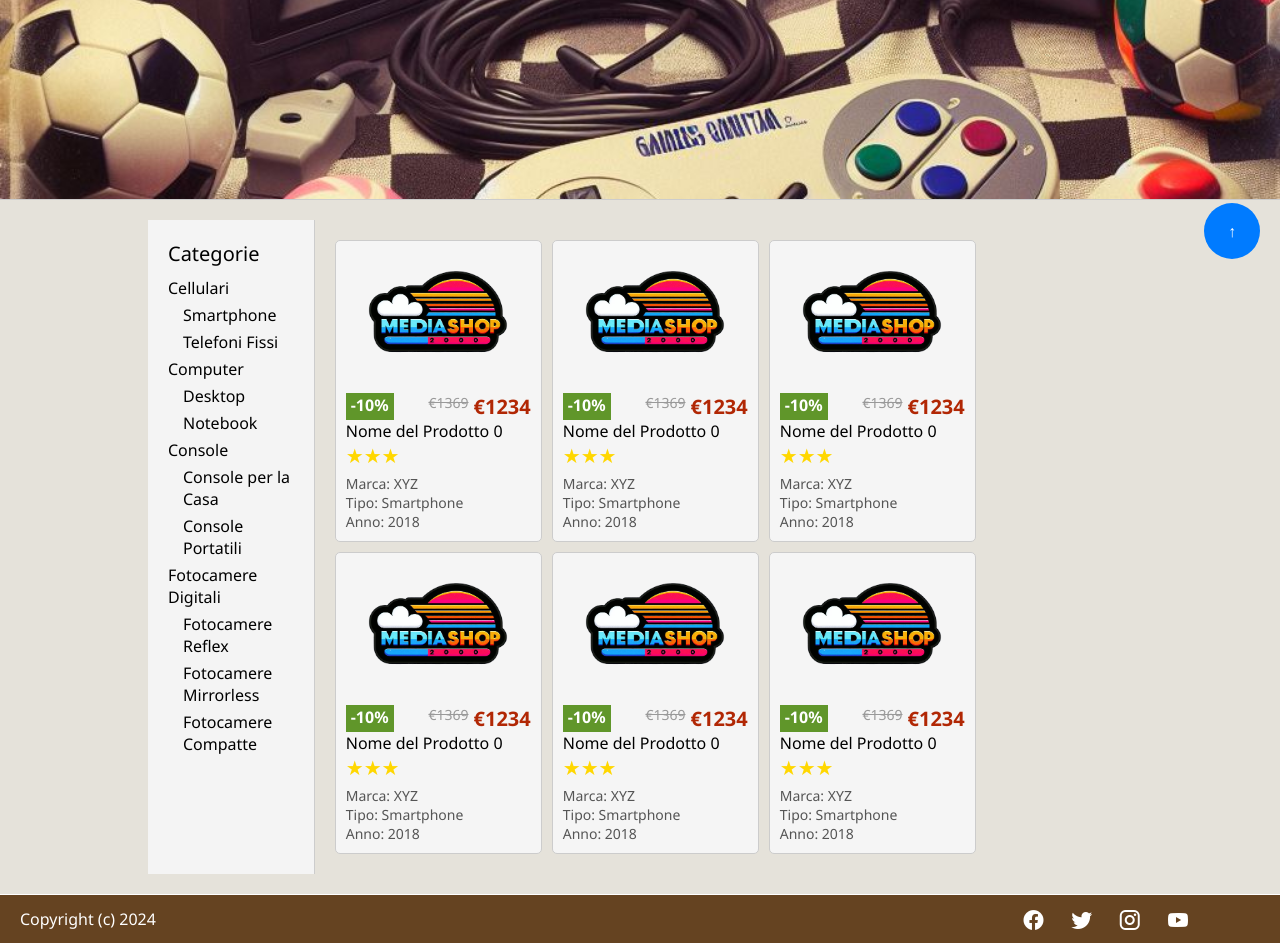
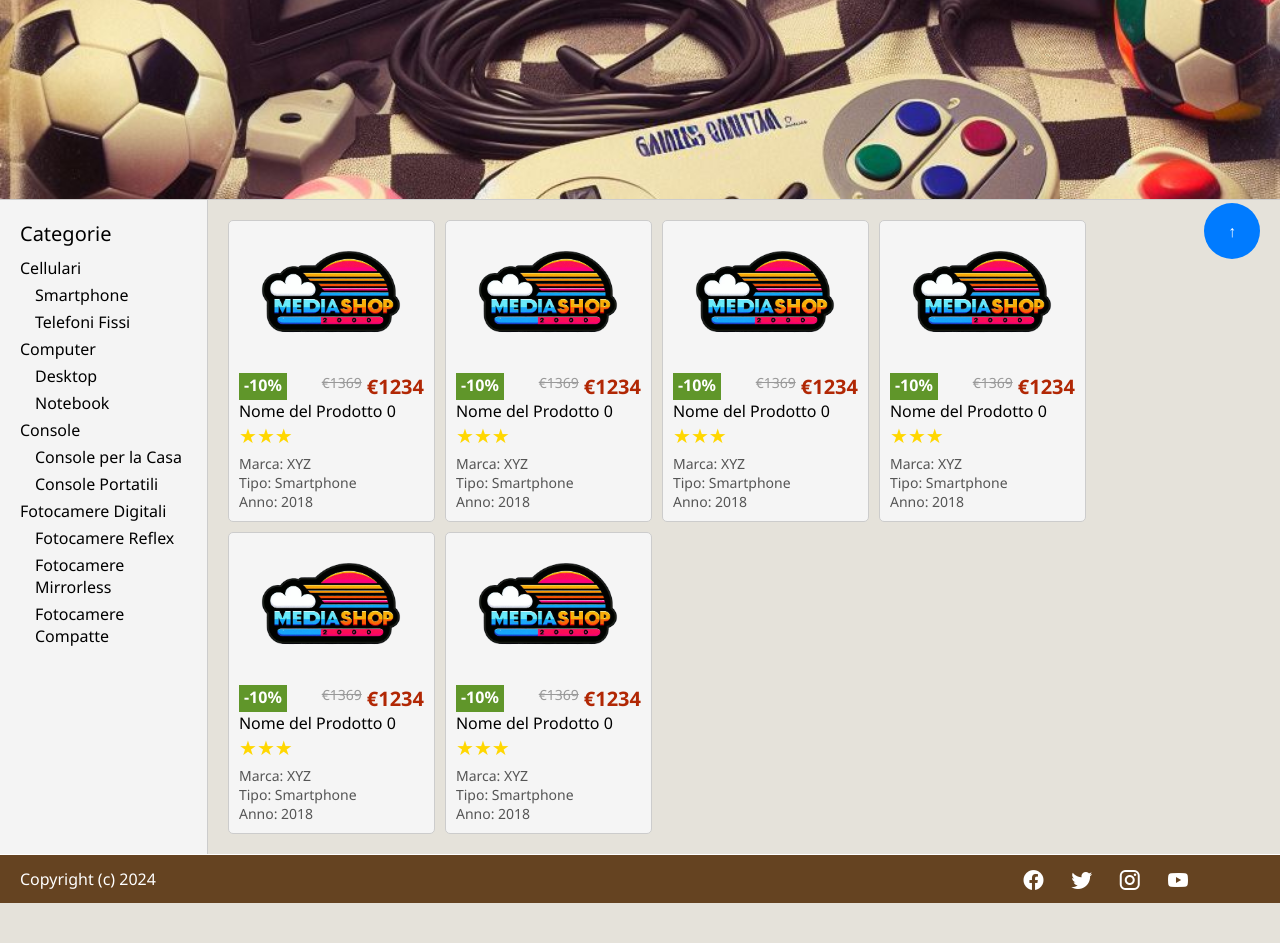
Before and after one commit to AllgStudio/MediaShop2000_AIO, a PHP site: page /shop.php in a window 1280 px wide. Shown: the part 521-1464 px from the top of the page. After the commit the page ends 1424 px from the top, so only its background shows below. Run offline with PHP 8.4, Linux system fonts and the light colour scheme; a stand-in replaces the project's code that opens the database connection; some libraries are stand-ins or nearby versions.

Commit message:
🐛 Fix css container yxhi's bug

```diff
--- a/css/pages/shop.css
+++ b/css/pages/shop.css
@@ -15,10 +15,6 @@
     color: #555;
 }
 
-.container {
-    display: flex;
-    padding: 20px;
-}
 
 aside {
     width: 250px;
--- a/template/shop.html
+++ b/template/shop.html
@@ -4,7 +4,7 @@
     <small>Home > Shop</small>
 </div>
 
-<div id="shop" class="container">
+<div id="shop" class="d-flex">
     <br/>
     <aside>
         <h2>Categorie</h2>
```
